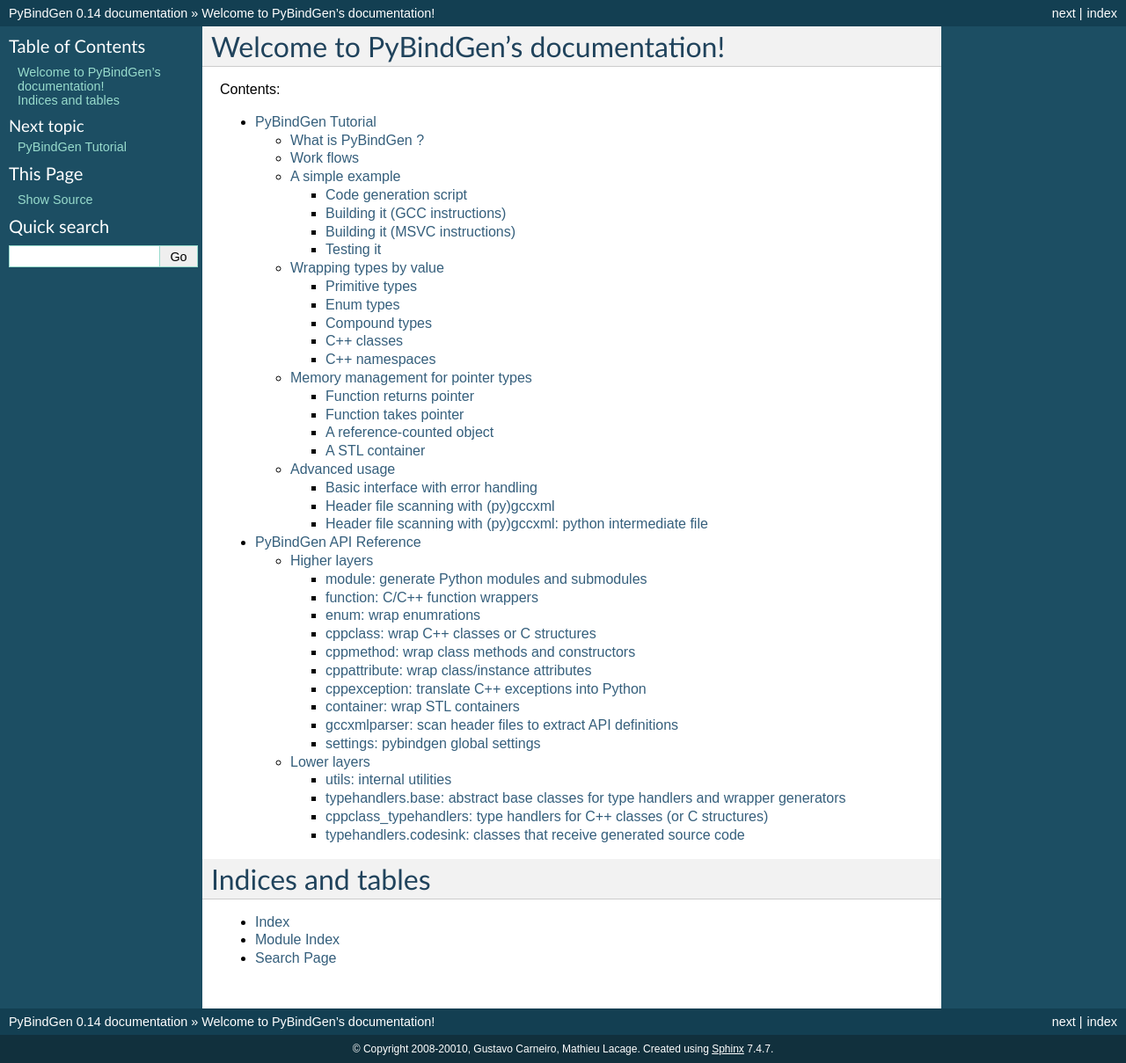
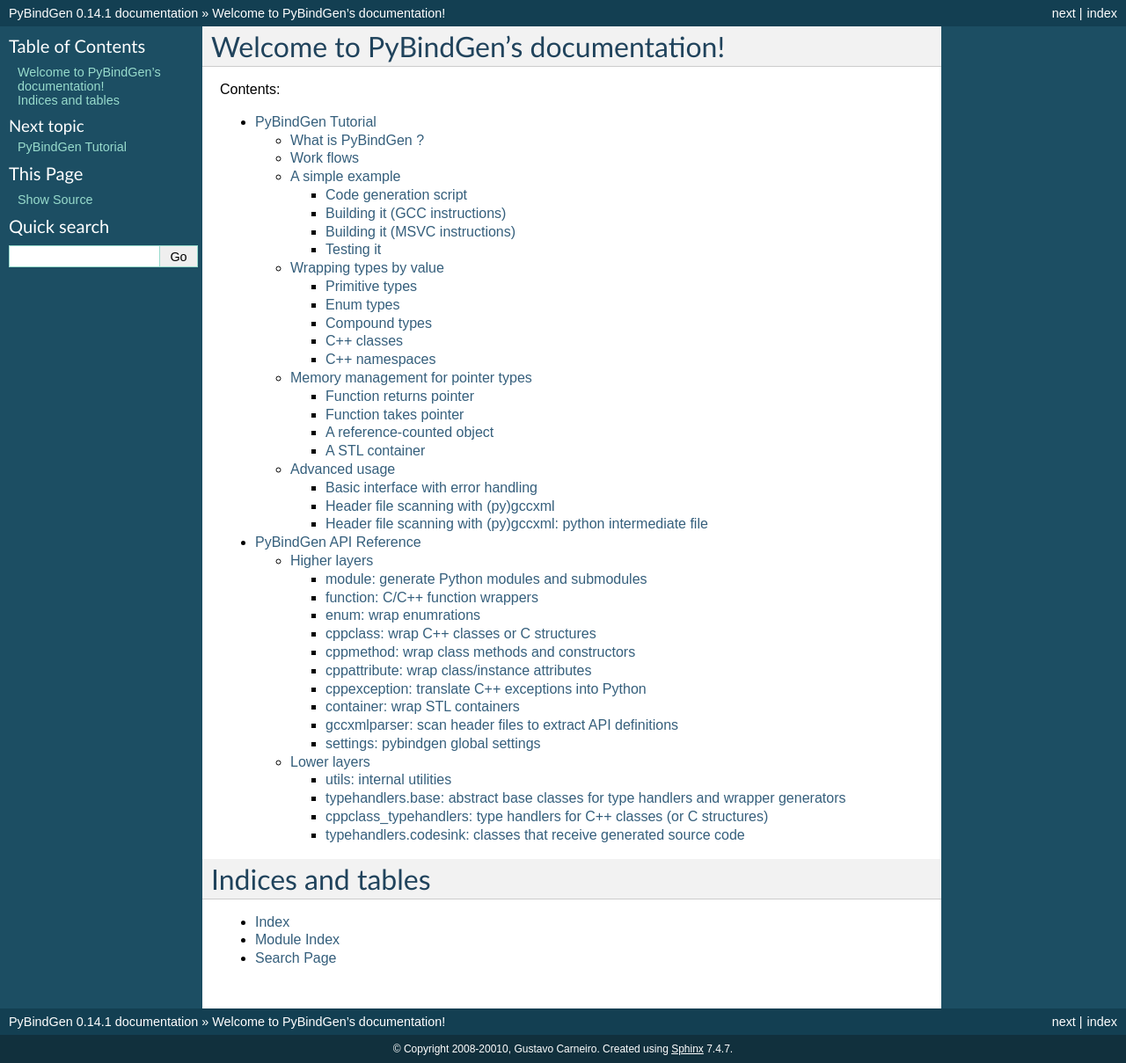
Before and after one commit to cawka/pybindgen, a Sphinx documentation site: the page built from doc/index.rst, in a window 1280 px wide. Shown: the whole page at 88% size. Built offline with Sphinx 7.4.7, drawn with Linux system fonts in a browser that asks for light colours.

Commit message:
Bump version in docs

```diff
--- a/doc/conf.py
+++ b/doc/conf.py
@@ -41,16 +41,16 @@
 
 # General information about the project.
 project = u'PyBindGen'
-copyright = u'2008-20010, Gustavo Carneiro, Mathieu Lacage'
+copyright = u'2008-20010, Gustavo Carneiro'
 
 # The version info for the project you're documenting, acts as replacement for
 # |version| and |release|, also used in various other places throughout the
 # built documents.
 #
 # The short X.Y version.
-version = '0.14'
+version = '0.14.1'
 # The full version, including alpha/beta/rc tags.
-release = '0.14'
+release = '0.14.1'
 
 # The language for content autogenerated by Sphinx. Refer to documentation
 # for a list of supported languages.
```
